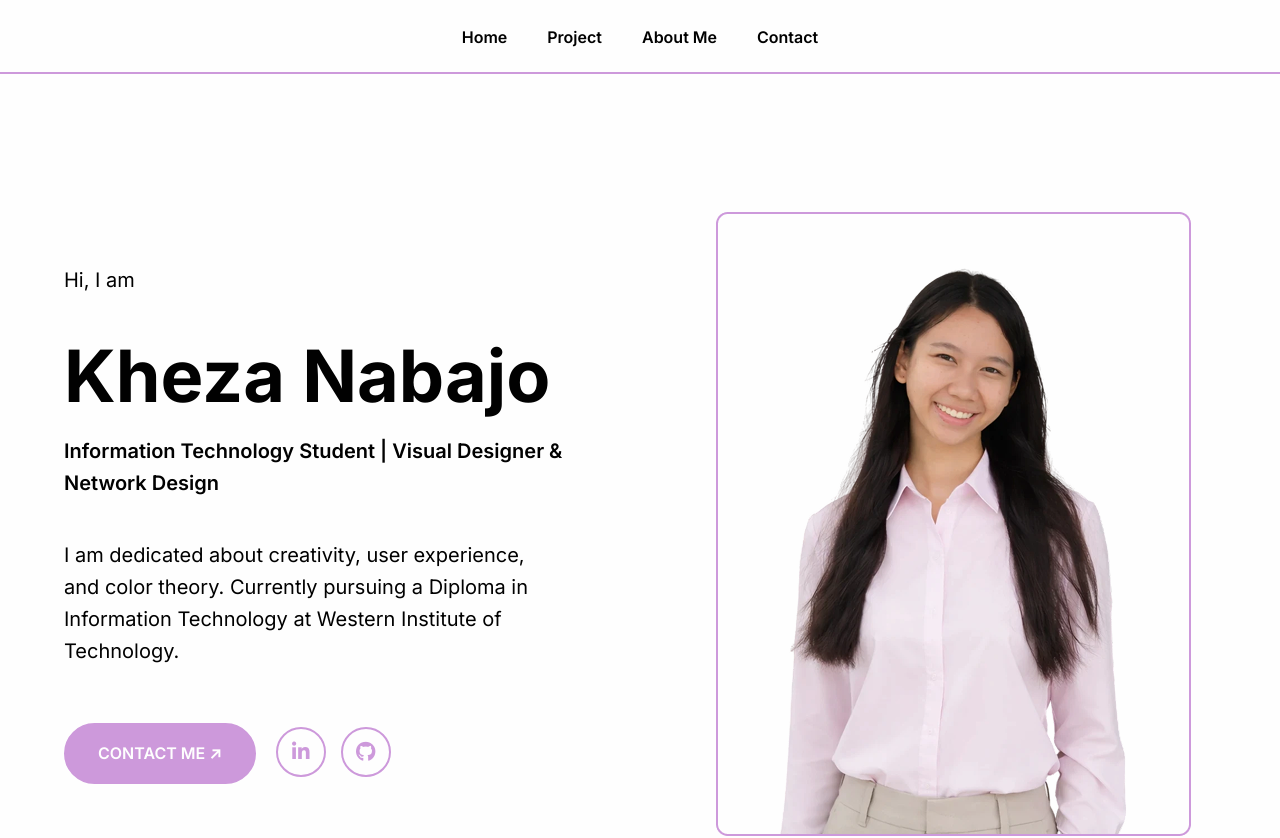
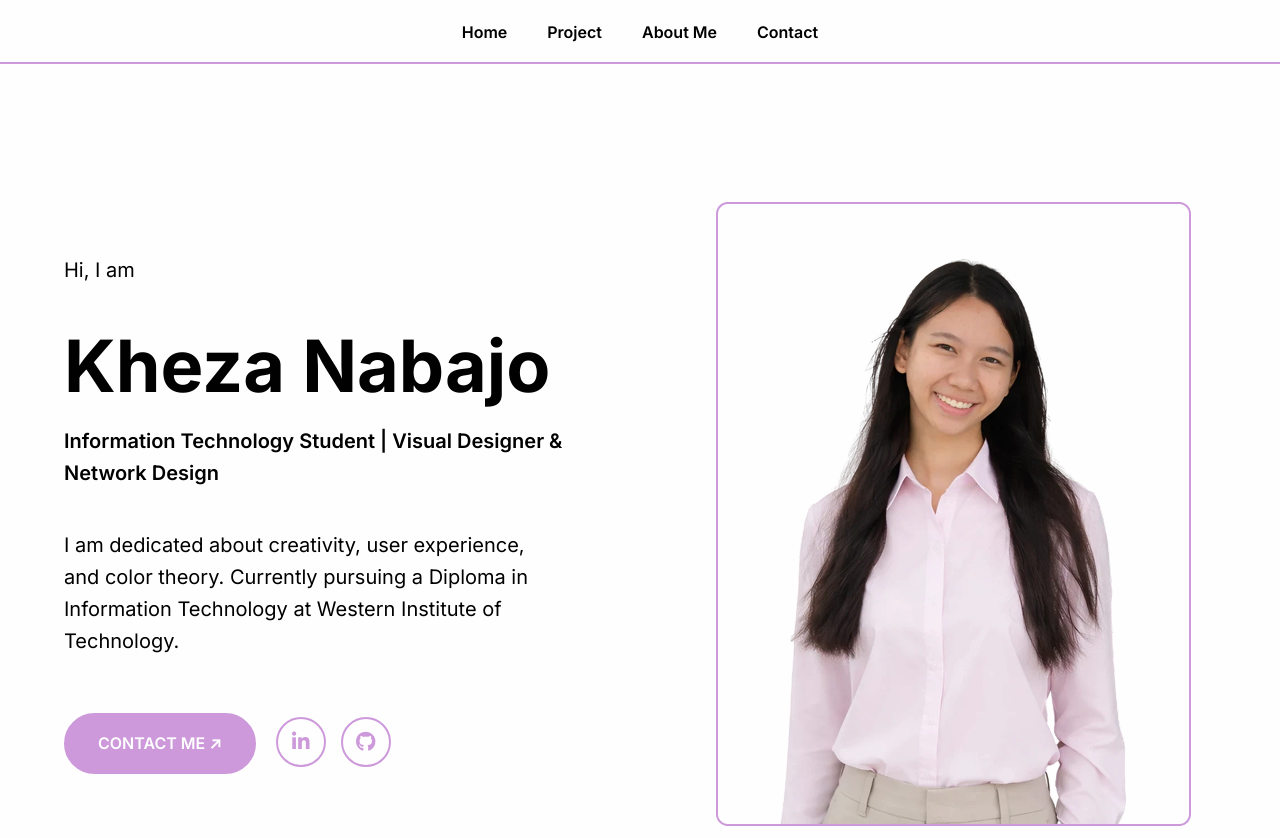
Before and after one commit to KhezaNabajo/Kheza-Nabajo-Portfolio-Website, a React (Vite) app: page / in a window 1280 px wide. Shown: the top 838 px of the page. Built offline with nearby package versions, Linux system fonts and the light colour scheme.

Commit message:
Update styles.css

```diff
--- a/src/styles.css
+++ b/src/styles.css
@@ -4,7 +4,7 @@ html { scroll-behavior:smooth; }
 body { font-family:Inter, sans-serif; background:#fefefe; color:#6d6b6b; line-height:1.6; font-size:20px; overflow-x:hidden; }
 :root { --accent:#CD99DB; --accent-light:#CD99DB; --a:#CD99DB; }
 
-nav { display:flex; justify-content:center; align-items:center; padding:20px 5%; position:sticky; top:0; background:#FEFEFE; z-index:100; border-bottom:2px solid #CD99DB; }
+nav { display:flex; justify-content:center; align-items:center; padding:15px 5%; position:sticky; top:0; background:#FEFEFE; z-index:100; border-bottom:2px solid #CD99DB; }
 .hamburger { display:none; flex-direction:column; gap:5px; cursor:pointer; background:none; border:none; padding:5px; }
 .hamburger span { display:block; width:25px; height:3px; background:#6b6b6b; transition:.3s; }
 .nav-links { display:flex; gap:40px; list-style:none; }
```
